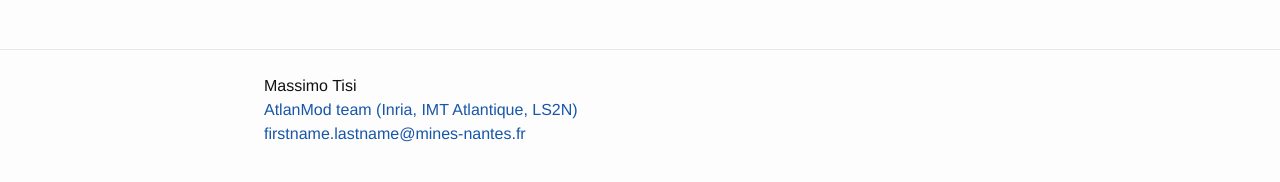
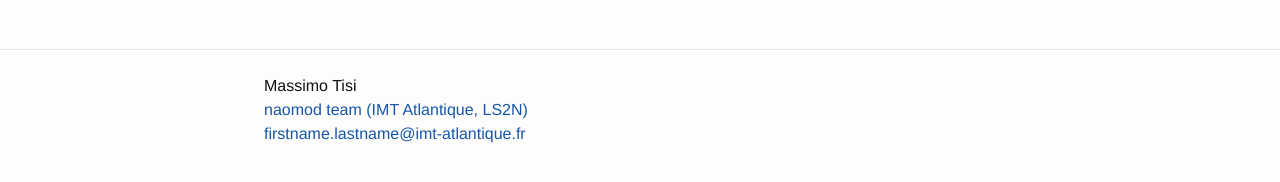
Before and after one commit to massimotisi/massimotisi.github.io, a Jekyll site: the page built from index.md, in a window 1280 px wide. Shown: the part 520-702 px from the top of the page. Built offline with Jekyll 4.4.1, drawn with Linux system fonts in a browser that asks for light colours.

Commit message:
general info

```diff
--- a/_config.yml
+++ b/_config.yml
@@ -1,6 +1,6 @@
 title: Massimo Tisi
 author: Massimo Tisi
-email: firstname.lastname@mines-nantes.fr
+email: firstname.lastname@imt-atlantique.fr
 description: > # this means to ignore newlines until "baseurl:"
   My minimalistic academic page, pointing to my publications,
   teaching material and organized events.
@@ -10,9 +10,9 @@ github_username:  massimotisi
 
 profile_picture: profile.jpeg
 
-institute_name: AtlanMod team (Inria, IMT Atlantique, LS2N)
+institute_name: naomod team (IMT Atlantique, LS2N)
 institute_logo: logo.png
-institute_url: http://www.emn.fr/z-info/atlanmod
+institute_url: https://naomod.github.io/
 
 # Build settings
 markdown: kramdown
```
